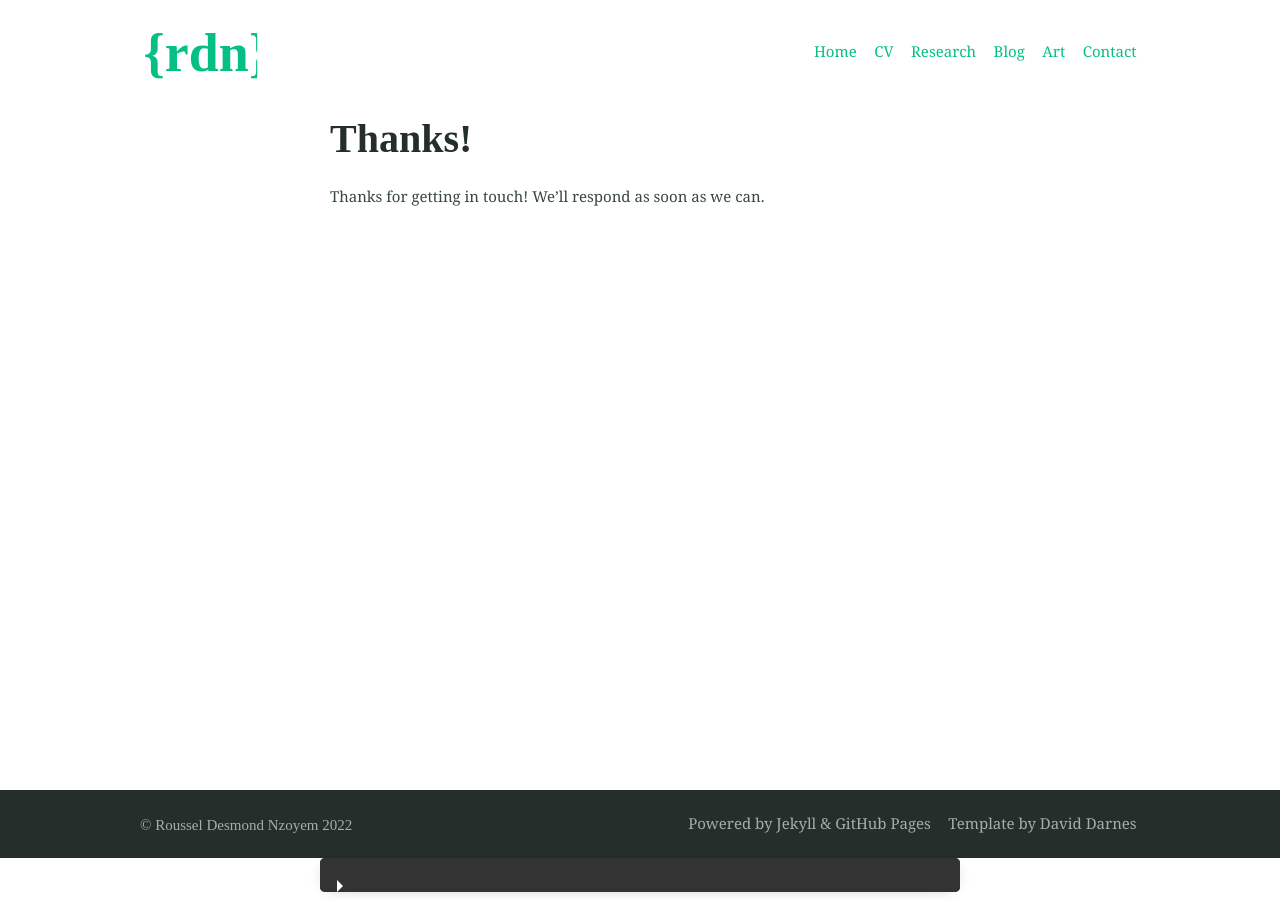
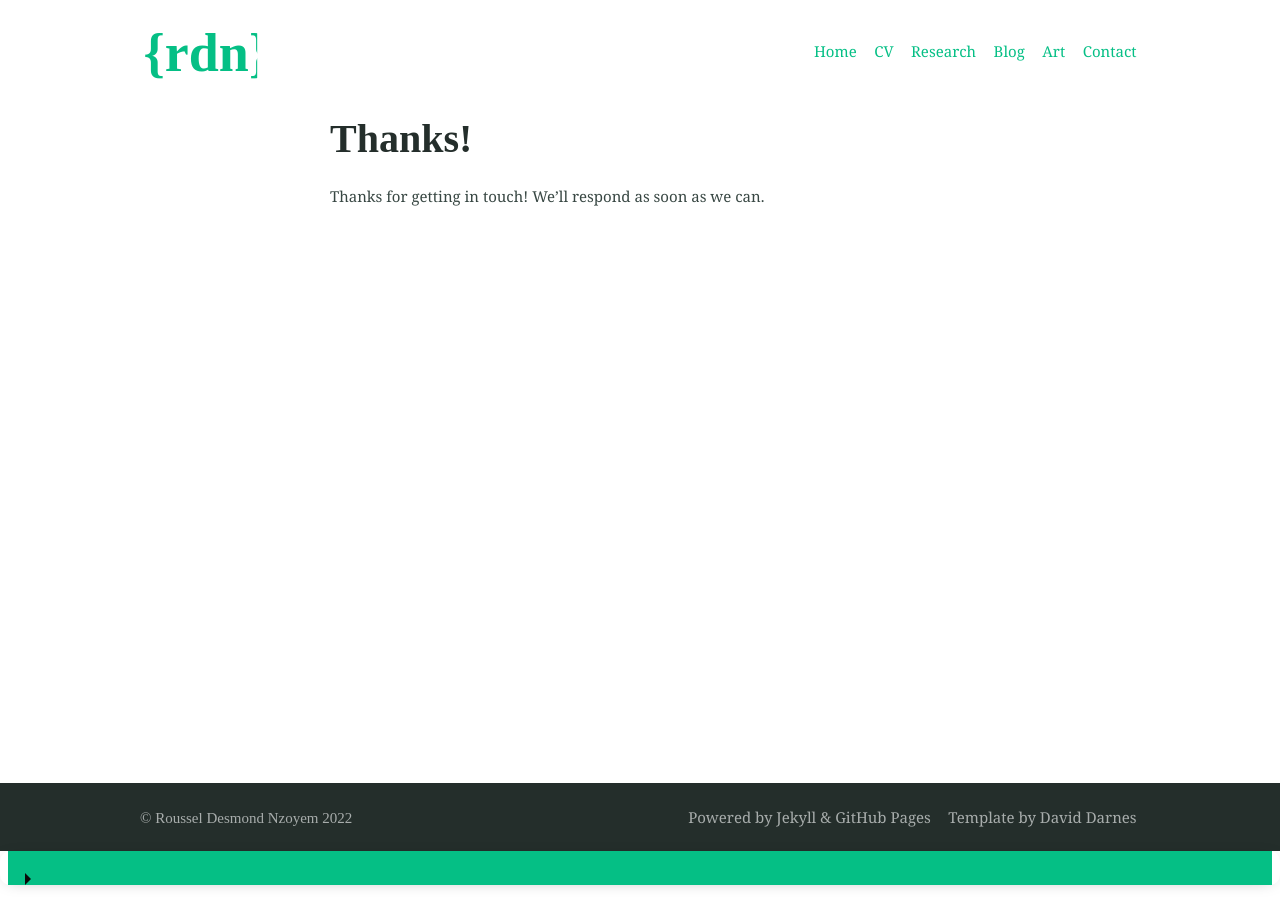
Before and after one commit to ddrous/desmond-rn.github.io, a Jekyll site: the page built from thanks.md, in a window 1280 px wide. Built offline with Jekyll 4.4.1, drawn with Linux system fonts in a browser that asks for light colours.

Commit message:
Added triangle

```diff
--- a/_sass/_theme.scss
+++ b/_sass/_theme.scss
@@ -20,19 +20,16 @@
 
 
 details {
-  width: 50%;
-  margin: 0 auto ;
-  background: #282828;
-  margin-bottom: .5rem;
+  margin-bottom: 15px;
   box-shadow: 0 .1rem 1rem -.5rem rgba(0,0,0,.4);
-  border-radius: 5px;
-  overflow: hidden;
+  border-radius: 10px;
+  padding: 0px 8px;
 }
 
 summary {
   padding: 1rem;
   display: block;
-  background: #333;
+  background: $accentColour;
   padding-left: 2.2rem;
   position: relative;
   cursor: pointer;
@@ -42,7 +39,7 @@
   content: '';
   border-width: .4rem;
   border-style: solid;
-  border-color: transparent transparent transparent #fff;
+  border-color: transparent transparent transparent rgb(10, 10, 10);
   position: absolute;
   top: 1.3rem;
   left: 1rem;
@@ -51,11 +48,9 @@
   transition: .25s transform ease;
 }
 
-/* THE MAGIC 🧙‍♀️ */
 details[open] > summary:before {
   transform: rotate(90deg);
 }
-
 
 details summary::-webkit-details-marker {
   display:none;
```
